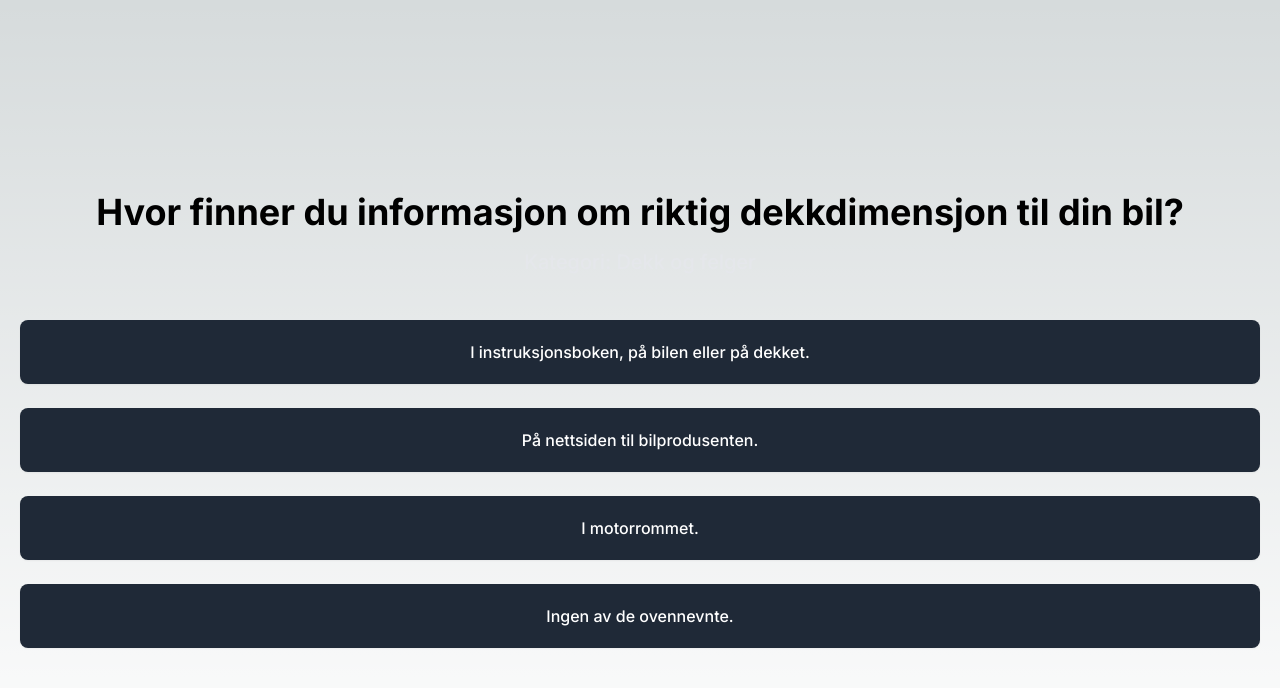
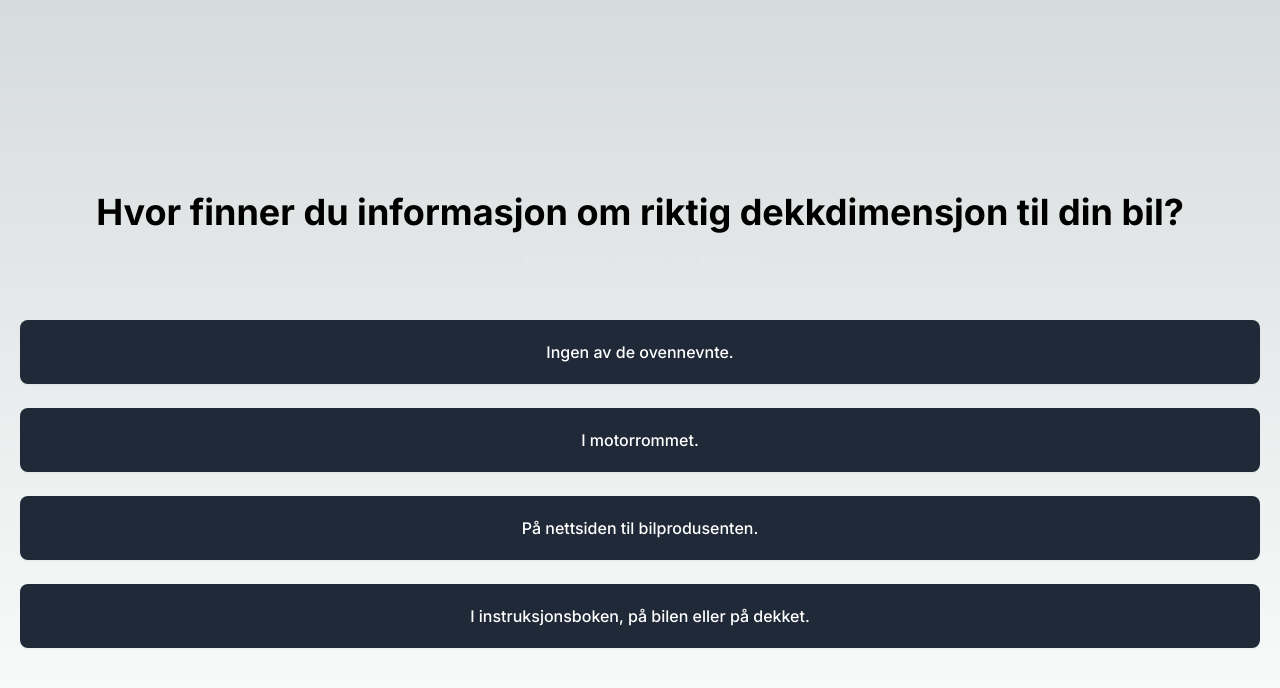
Before and after one commit to DevShaded/b-lappen, a Next.js app: page / in a window 1280 px wide. Both pictures are taken after a click on the button "Start quiz". Shown: the top 688 px of the page. Built offline with nearby package versions, Linux system fonts and the light colour scheme; no server answers.

Commit message:
refactor: shuffle options

```diff
--- a/src/app/page.tsx
+++ b/src/app/page.tsx
@@ -3,7 +3,7 @@
 import Button from "@/components/Button";
 import FeedbackCard from "@/components/FeedbackCard";
 import { getQuestions } from "@/lib/utils";
-import { useState } from "react";
+import { useEffect, useState } from "react";
 import Image from "next/image";
 import Logo from "@/images/logo.webp";
 import clsx from "clsx";
@@ -55,6 +55,7 @@ const Question = ({
 }) => {
   const [selectedOption, setSelectedOption] = useState<string | null>(null);
   const [showFeedback, setShowFeedback] = useState(false);
+  const [shuffledOptions, setShuffledOptions] = useState<string[]>([]);
 
   const handleOptionClick = (option: string) => {
     setSelectedOption(option);
@@ -66,6 +67,10 @@ const Question = ({
     setShowFeedback(false);
     handleNextQuestion();
   };
+
+  useEffect(() => {
+    setShuffledOptions(options.sort(() => Math.random() - 0.5));
+  }, [options, question]);
 
   return (
     <div className="max-w-7xl mx-auto px-5 my-2">
@@ -81,7 +86,7 @@ const Question = ({
         </header>
 
         <div className="grid grid-cols-1 gap-6 space-6 md:grid-cols-2">
-          {options.map((option, index) => (
+          {shuffledOptions.map((option, index) => (
             <button
               key={index}
               onClick={() => handleOptionClick(option)}
```
